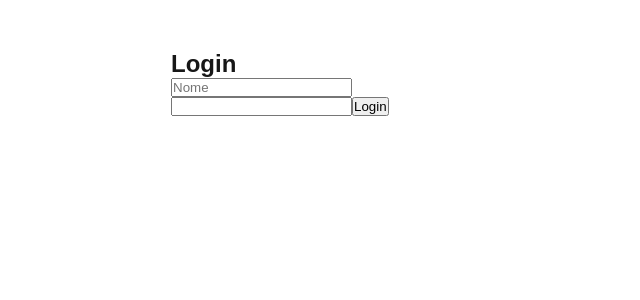
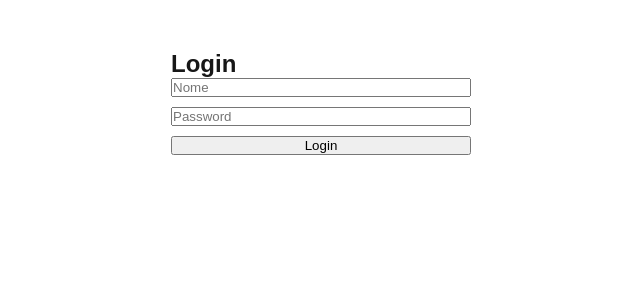
Before and after one commit to yozzaofficial/Data-Matrix-App, a Next.js app: page /login in a window 1280 px wide. Shown: the top 300 px of the page, without its empty margins (319-959 px from the left). Built offline with nearby package versions, Linux system fonts and the light colour scheme.

Commit message:
try different method

```diff
--- a/lib/auth.ts
+++ b/lib/auth.ts
@@ -9,7 +9,7 @@ export async function requireUser(location: string) {
   console.log("Requested location:", location);
 
   // Se non c'è sessione, redirect a login con query string corretta
-  if (!session) redirect(`/login?path=${encodeURIComponent(location)}`);
+  if (!session) redirect(`/login?path=${location}`);
 
   const rows = await sql`
     SELECT u.id, u.nome, u.rank
--- a/src/app/login/page.tsx
+++ b/src/app/login/page.tsx
@@ -1,18 +1,18 @@
 "use client";
-
-import { useEffect, useState, Suspense } from "react";
+import { useState, Suspense } from "react";
 import { useSearchParams } from "next/navigation";
 
 function LoginForm() {
+    const [error, setError] = useState("");
     const searchParams = useSearchParams();
-    const [error, setError] = useState("");
-    const [loading, setLoading] = useState(false);
 
-    const userParam = searchParams.get("user"); // "user"
+    async function handleSubmit(e: React.FormEvent<HTMLFormElement>) {
+        e.preventDefault();
+        setError("");
 
-    async function login(nome: string, password: string) {
-        setLoading(true);
-        setError("");
+        const form = e.currentTarget;
+        const nome = form.nome.value;
+        const password = form.password.value;
 
         const res = await fetch("/api/login", {
             method: "POST",
@@ -21,41 +21,44 @@ function LoginForm() {
         });
 
         if (res.ok) {
+            // Prendi il parametro "path" che contiene la destinazione
             const redirectPath = searchParams.get("path") || "/";
-            window.location.href = redirectPath;
+
+            // Prendi gli altri parametri (es: item, filter, ecc.)
+            const otherParams = new URLSearchParams(searchParams);
+            otherParams.delete("path"); // Rimuovi "path" dai parametri
+
+            // Costruisci l'URL finale
+            const params = otherParams.toString();
+            const fullUrl = params ? `${redirectPath}?${params}` : redirectPath;
+
+            window.location.href = fullUrl;
         } else {
-            setError("Login fallito");
-            setLoading(false);
+            setError("Nome o password errati");
         }
     }
 
-    // 👉 LOGIN AUTOMATICO
-    useEffect(() => {
-        if (userParam === "user") {
-            login("user", "user");
-        }
-    }, [userParam]);
-
-    async function handleSubmit(e: React.FormEvent<HTMLFormElement>) {
-        e.preventDefault();
-        const form = e.currentTarget;
-        login(form.nome.value, form.password.value);
-    }
-
-    if (loading) return <p>Login in corso...</p>;
-
     return (
-        <div style={{ maxWidth: 300, margin: "auto", paddingTop: 50 }}>
+        <div style={{ maxWidth: "300px", margin: "auto", paddingTop: "50px" }}>
             <h2>Login</h2>
-
-            {!userParam && (
-                <form onSubmit={handleSubmit}>
-                    <input name="nome" placeholder="Nome" required />
-                    <input name="password" type="password" required />
-                    <button type="submit">Login</button>
-                </form>
-            )}
-
+            <form onSubmit={handleSubmit}>
+                <input
+                    name="nome"
+                    placeholder="Nome"
+                    required
+                    style={{ width: "100%", marginBottom: "10px" }}
+                />
+                <input
+                    name="password"
+                    type="password"
+                    placeholder="Password"
+                    required
+                    style={{ width: "100%", marginBottom: "10px" }}
+                />
+                <button type="submit" style={{ width: "100%" }}>
+                    Login
+                </button>
+            </form>
             {error && <p style={{ color: "red" }}>{error}</p>}
         </div>
     );
--- a/src/app/todo/page.tsx
+++ b/src/app/todo/page.tsx
@@ -2,9 +2,9 @@ import { requireUser } from "../../../lib/auth"
 import { Suspense } from "react";
 
 async function ToDo({ searchParams }: { searchParams: { item?: string } }) {
-    const params = searchParams; // Unwrap la Promise
+    const params = await searchParams; // Unwrap la Promise
     const item = params.item || "nessun item"; // Default più chiaro
-    const pathLocation = `todo?${item}`
+    const pathLocation = `todo?item=${item}`
     const user = await requireUser(pathLocation);
 
     return <>
```
